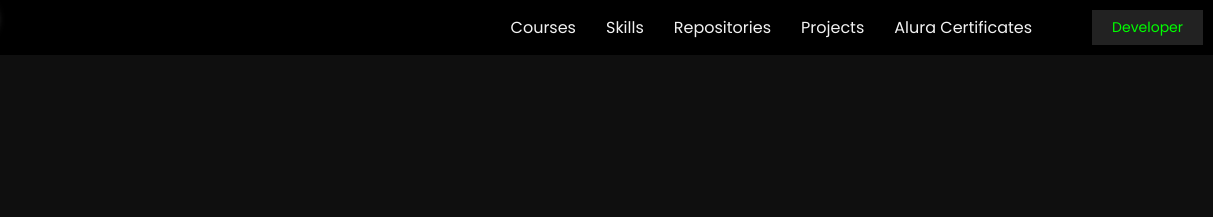
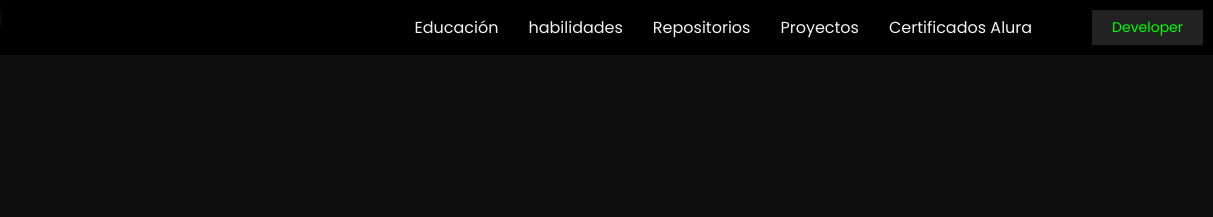
Before and after one commit to Hector17Felix/about-me, a plain HTML site: page index.html in a window 1280 px wide. Shown: the top 217 px of the page, 67-1280 px from the left. Drawn offline with nearby package versions, Linux system fonts and the light colour scheme.

Commit message:
scroll finish 1

```diff
--- a/index.html
+++ b/index.html
@@ -11,8 +11,9 @@
     <link rel="stylesheet" href="./class.css">
     <link rel="stylesheet" href="./Icon Media.css">
     <link rel="stylesheet" href="./BarraNav.css">
+    <link rel="shortcut icon" href="./images/logo.png">
     <script defer src="index.js"></script>
-    <title>felix_999x</title>
+    <title>Developer Web FrontEnd Héctor Félix Vázquez</title>
 </head>
 <header class="header">
   <nav class="nav animate__animated animate__fadeIn">
@@ -25,25 +26,25 @@
     <div class="menu">
       <ul class="navegul">
         <li class="linkmov">
-          <a href="https://hector17felix.github.io/felix_999x/#courses" class="link linkmov">Courses</a>
+          <a href="https://hector17felix.github.io/felix_999x/#courses" class="link linkmov">Educación</a>
         </li>
         <li class="linkmov">
-          <a href="#" class="link linkmov">Skills</a>
+          <a href="#" class="link linkmov">habilidades</a>
         </li>
         <li class="linkmov">
-          <a href="#repositories" class="link linkmov">Repositories</a>
+          <a href="#repositories" class="link linkmov">Repositorios</a>
         </li>
         <li class="linkdev">
-          <a href="https://github.com/Hector17Felix?tab=repositories">GitHub Repositories</a>
+          <a href="https://github.com/Hector17Felix?tab=repositories">Repositorios GitHub</a>
         </li>
         <li class="linkmov">
-          <a href="https://github.com/Hector17Felix/COBAEV-13-Semestre2021-A" class="link linkmov">Projects</a>
+          <a href="https://github.com/Hector17Felix/COBAEV-13-Semestre2021-A" class="link linkmov">Proyectos</a>
         </li>
         <li>
-          <a href="https://github.com/Hector17Felix/CertificadosAlura" class="link">Alura Certificates</a>
+          <a href="https://github.com/Hector17Felix/CertificadosAlura" class="link">Certificados Alura</a>
         </li>
         <li class="linkdev">
-          <a href="mailto:lx16987@innovaccion.mx" class="linkdevtext">Developer</a>
+          <a href="mailto:lx16987@innovaccion.mx" class="linkdevtext">Desarrollador</a>
         </li>
         <li>
           <div class="followMovil">
```
